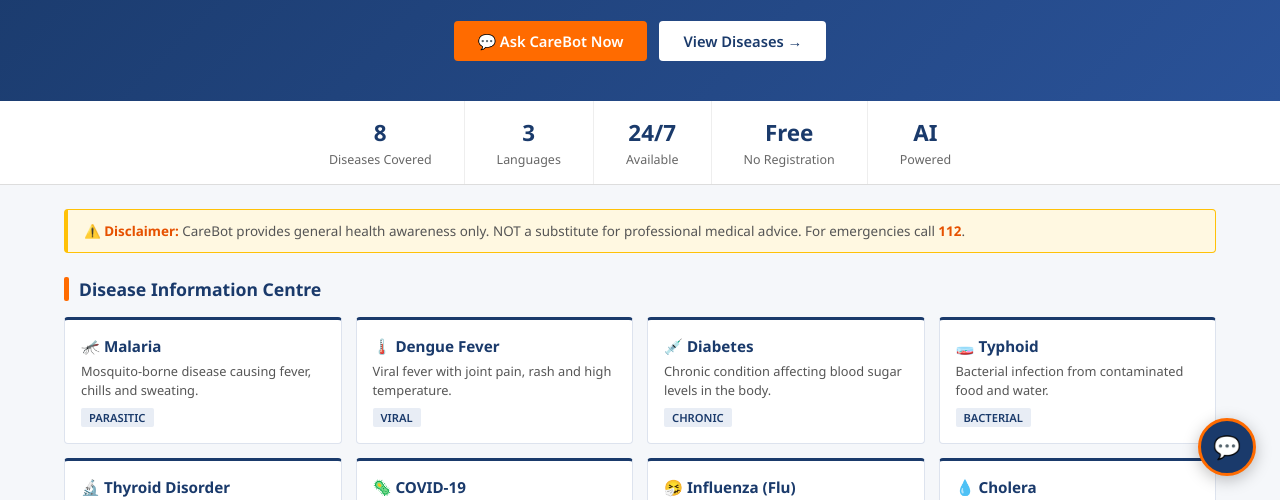
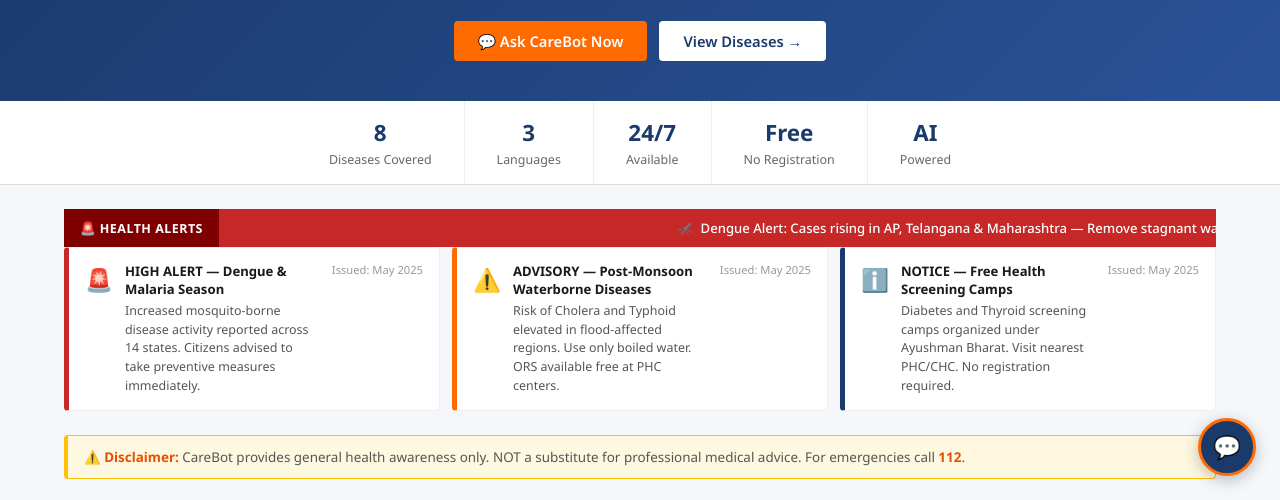
Before and after one commit to Ramcharan59/Disease-Chatbot, a plain HTML site: page frontend/index.html in a window 1280 px wide. Shown: the part 300-800 px from the top of the page. Drawn offline with Linux system fonts and the light colour scheme; sample sign-in values are in the browser's storage.

Commit message:
Add government health alerts

```diff
--- a/frontend/index.html
+++ b/frontend/index.html
@@ -147,6 +147,84 @@
       #float-panel { width: calc(100vw - 32px); right: -8px; }
       .two-col { grid-template-columns: 1fr; }
     }
+    /* ── Health Alerts ─────────────────────────── */
+.alert-ticker-wrap {
+  background: #c62828;
+  color: #fff;
+  display: flex;
+  align-items: center;
+  overflow: hidden;
+  height: 38px;
+}
+.alert-ticker-label {
+  background: #7f0000;
+  color: #fff;
+  padding: 0 16px;
+  font-size: 0.78rem;
+  font-weight: 700;
+  white-space: nowrap;
+  height: 100%;
+  display: flex;
+  align-items: center;
+  flex-shrink: 0;
+  letter-spacing: 0.5px;
+}
+.alert-ticker-inner {
+  flex: 1;
+  overflow: hidden;
+  height: 100%;
+  display: flex;
+  align-items: center;
+}
+.alert-ticker-content {
+  white-space: nowrap;
+  font-size: 0.82rem;
+  font-weight: 500;
+  animation: ticker 60s linear infinite;
+  padding-left: 100%;
+}
+.alert-ticker-content:hover { animation-play-state: paused; }
+@keyframes ticker {
+  0%   { transform: translateX(0); }
+  100% { transform: translateX(-100%); }
+}
+
+.gov-alerts-section {
+  display: grid;
+  grid-template-columns: repeat(auto-fit, minmax(280px, 1fr));
+  gap: 12px;
+  margin-bottom: 24px;
+}
+.gov-alert-card {
+  display: flex;
+  align-items: flex-start;
+  gap: 12px;
+  padding: 14px 16px;
+  border-radius: 4px;
+  border-left: 5px solid;
+  background: #fff;
+  border-top: 1px solid #eee;
+  border-right: 1px solid #eee;
+  border-bottom: 1px solid #eee;
+}
+.gov-alert-card.red { border-left-color: #c62828; }
+.gov-alert-card.orange { border-left-color: #FF6B00; }
+.gov-alert-card.blue { border-left-color: #1a3a6b; }
+.gov-alert-icon { font-size: 1.4rem; flex-shrink: 0; margin-top: 2px; }
+.gov-alert-text strong {
+  display: block;
+  font-size: 0.82rem;
+  color: #1a1a1a;
+  margin-bottom: 4px;
+}
+.gov-alert-text p { font-size: 0.78rem; color: #555; line-height: 1.5; margin: 0; }
+.gov-alert-date {
+  margin-left: auto;
+  font-size: 0.7rem;
+  color: #999;
+  white-space: nowrap;
+  flex-shrink: 0;
+}
   </style>
 </head>
 <body>
@@ -202,7 +280,50 @@
 </div>
 
 <div class="main">
+<!-- Government Health Alerts Section -->
+<div class="alert-ticker-wrap">
+  <div class="alert-ticker-label">🚨 HEALTH ALERTS</div>
+  <div class="alert-ticker-inner">
+    <div class="alert-ticker-content" id="ticker-content">
+      🦟 &nbsp;Dengue Alert: Cases rising in AP, Telangana & Maharashtra — Remove stagnant water, use repellents &nbsp;&nbsp;|&nbsp;&nbsp;
+      🌡️ &nbsp;Malaria Advisory: High-risk season active in Odisha, Jharkhand, Chhattisgarh — Use mosquito nets &nbsp;&nbsp;|&nbsp;&nbsp;
+      💉 &nbsp;Diabetes Awareness: 77 million Indians affected — Get blood sugar tested at nearest PHC, free under Ayushman Bharat &nbsp;&nbsp;|&nbsp;&nbsp;
+      🦠 &nbsp;COVID-19 Update: New variants circulating — Mask up in crowded areas, complete vaccination &nbsp;&nbsp;|&nbsp;&nbsp;
+      💧 &nbsp;Cholera Warning: Waterborne disease risk post-monsoon — Drink only boiled or filtered water &nbsp;&nbsp;|&nbsp;&nbsp;
+      🤧 &nbsp;Influenza Season: Flu cases reported in North India — Get annual flu vaccine at government hospitals &nbsp;&nbsp;|&nbsp;&nbsp;
+      🧫 &nbsp;Typhoid Alert: Contaminated water sources reported in UP, Bihar — Wash hands, get vaccination &nbsp;&nbsp;|&nbsp;&nbsp;
+      🔬 &nbsp;Thyroid Awareness: 1 in 10 Indians has thyroid disorder — Get free screening under National Health Mission
+    </div>
+  </div>
+</div>
 
+<!-- Alert Cards -->
+<div class="gov-alerts-section">
+  <div class="gov-alert-card red">
+    <div class="gov-alert-icon">🚨</div>
+    <div class="gov-alert-text">
+      <strong>HIGH ALERT — Dengue & Malaria Season</strong>
+      <p>Increased mosquito-borne disease activity reported across 14 states. Citizens advised to take preventive measures immediately.</p>
+    </div>
+    <div class="gov-alert-date">Issued: May 2025</div>
+  </div>
+  <div class="gov-alert-card orange">
+    <div class="gov-alert-icon">⚠️</div>
+    <div class="gov-alert-text">
+      <strong>ADVISORY — Post-Monsoon Waterborne Diseases</strong>
+      <p>Risk of Cholera and Typhoid elevated in flood-affected regions. Use only boiled water. ORS available free at PHC centers.</p>
+    </div>
+    <div class="gov-alert-date">Issued: May 2025</div>
+  </div>
+  <div class="gov-alert-card blue">
+    <div class="gov-alert-icon">ℹ️</div>
+    <div class="gov-alert-text">
+      <strong>NOTICE — Free Health Screening Camps</strong>
+      <p>Diabetes and Thyroid screening camps organized under Ayushman Bharat. Visit nearest PHC/CHC. No registration required.</p>
+    </div>
+    <div class="gov-alert-date">Issued: May 2025</div>
+  </div>
+</div>
   <div class="notice">
     ⚠️ <strong>Disclaimer:</strong> CareBot provides general health awareness only. NOT a substitute for professional medical advice. For emergencies call <strong>112</strong>.
   </div>
```
